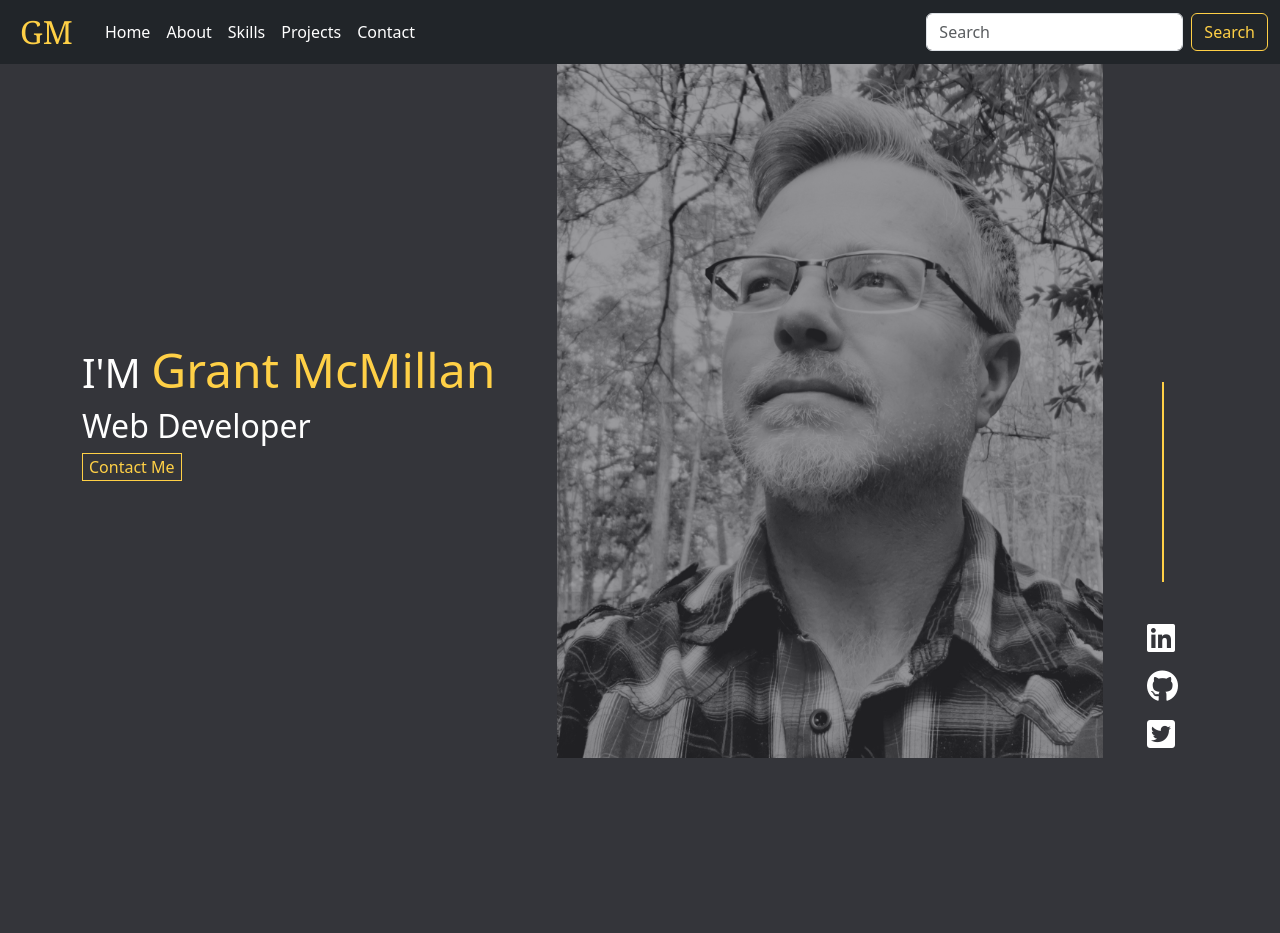
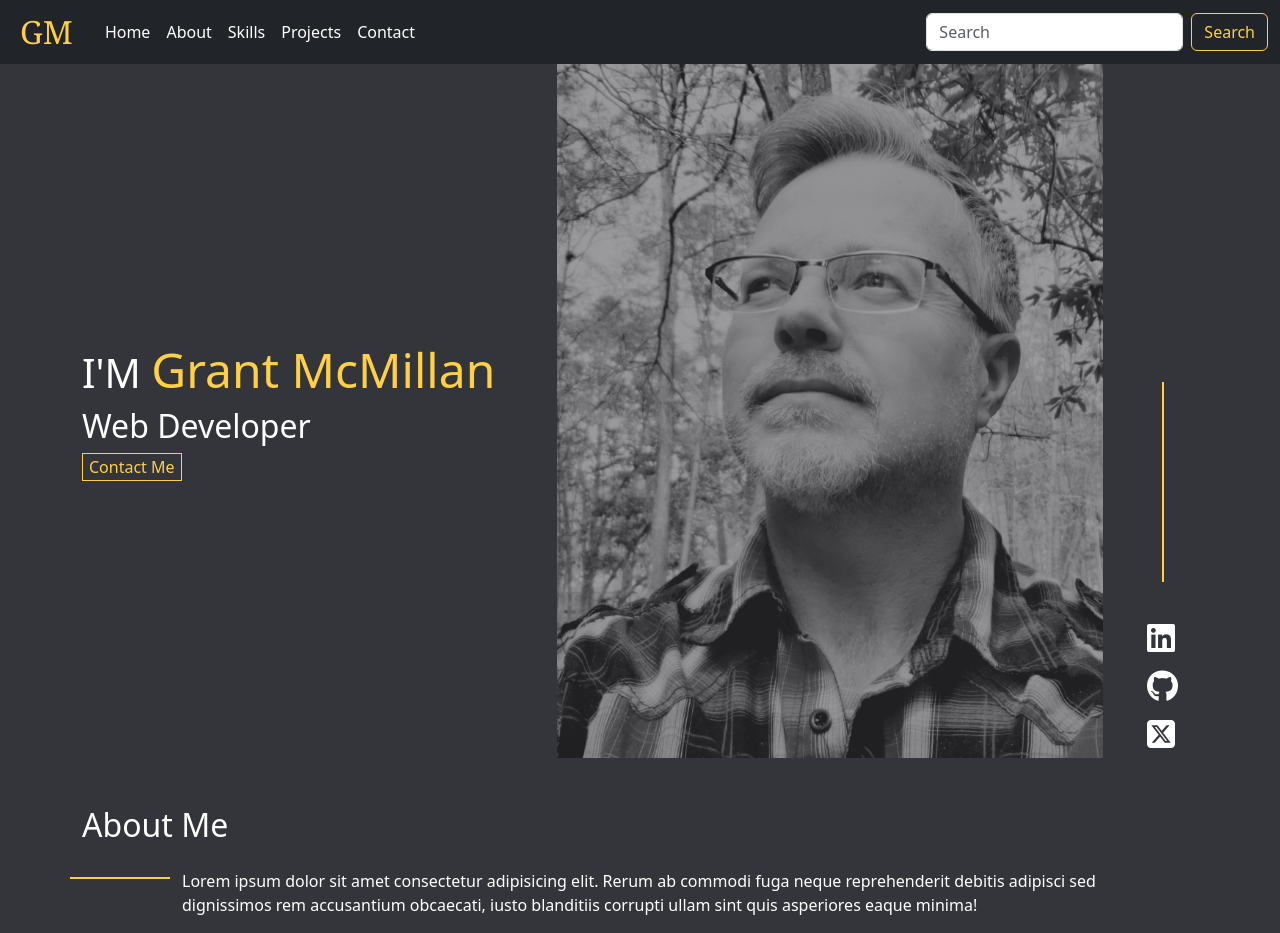
Before and after one commit to GrantEMcMillan/Personal-Portfolio, a plain HTML site: page index.html in a window 1280 px wide. Before the commit the page ends 800 px from the top, so only its background shows below. Drawn offline with Linux system fonts and the light colour scheme.

Commit message:
Add about section

```diff
--- a/css/style.css
+++ b/css/style.css
@@ -53,7 +53,7 @@ body {
 
 /* Intro and Profile Picture */
 #intro h1,
-h2 {
+#intro h2 {
   color: white;
 }
 
@@ -103,3 +103,18 @@ h2 {
   font-size: 2rem;
   color: white;
 }
+
+/* About Section */
+
+.section-heading {
+  color: white;
+}
+.section-line {
+  width: 100px;
+  height: 2px;
+  background-color: #ffd046;
+}
+
+.about-text {
+  color: white;
+}
--- a/index.html
+++ b/index.html
@@ -5,7 +5,7 @@
     <meta name="viewport" content="width=device-width, initial-scale=1.0" />
     <link
       rel="stylesheet"
-      href="https://cdnjs.cloudflare.com/ajax/libs/font-awesome/6.4.0/css/all.min.css"
+      href="https://cdnjs.cloudflare.com/ajax/libs/font-awesome/6.7.2/css/all.min.css"
     />
 
     <link rel="stylesheet" href="./css/bootstrap.css" />
@@ -93,12 +93,30 @@
                 </li>
 
                 <li>
-                  <a href="#"><i class="fa-brands fa-square-twitter"></i></a>
+                  <a href="#"><i class="fa-brands fa-square-x-twitter"></i></a>
                 </li>
               </ul>
             </div>
           </div>
         </div>
+
+        <!-- About Section -->
+        <div class="row">
+          <div class="col section-heading mt-5 mb-3"><h2>About Me</h2></div>
+        </div>
+        <div class="row">
+          <div class="col-lg-2 section-line my-2"></div>
+          <div class="col-lg-10 about-text">
+            <p>
+              Lorem ipsum dolor sit amet consectetur adipisicing elit. Rerum ab
+              commodi fuga neque reprehenderit debitis adipisci sed dignissimos
+              rem accusantium obcaecati, iusto blanditiis corrupti ullam sint
+              quis asperiores eaque minima!
+            </p>
+          </div>
+        </div>
+
+        <!-- Next Section -->
       </div>
     </main>
     <script src="./js/bootstrap.js"></script>
```
